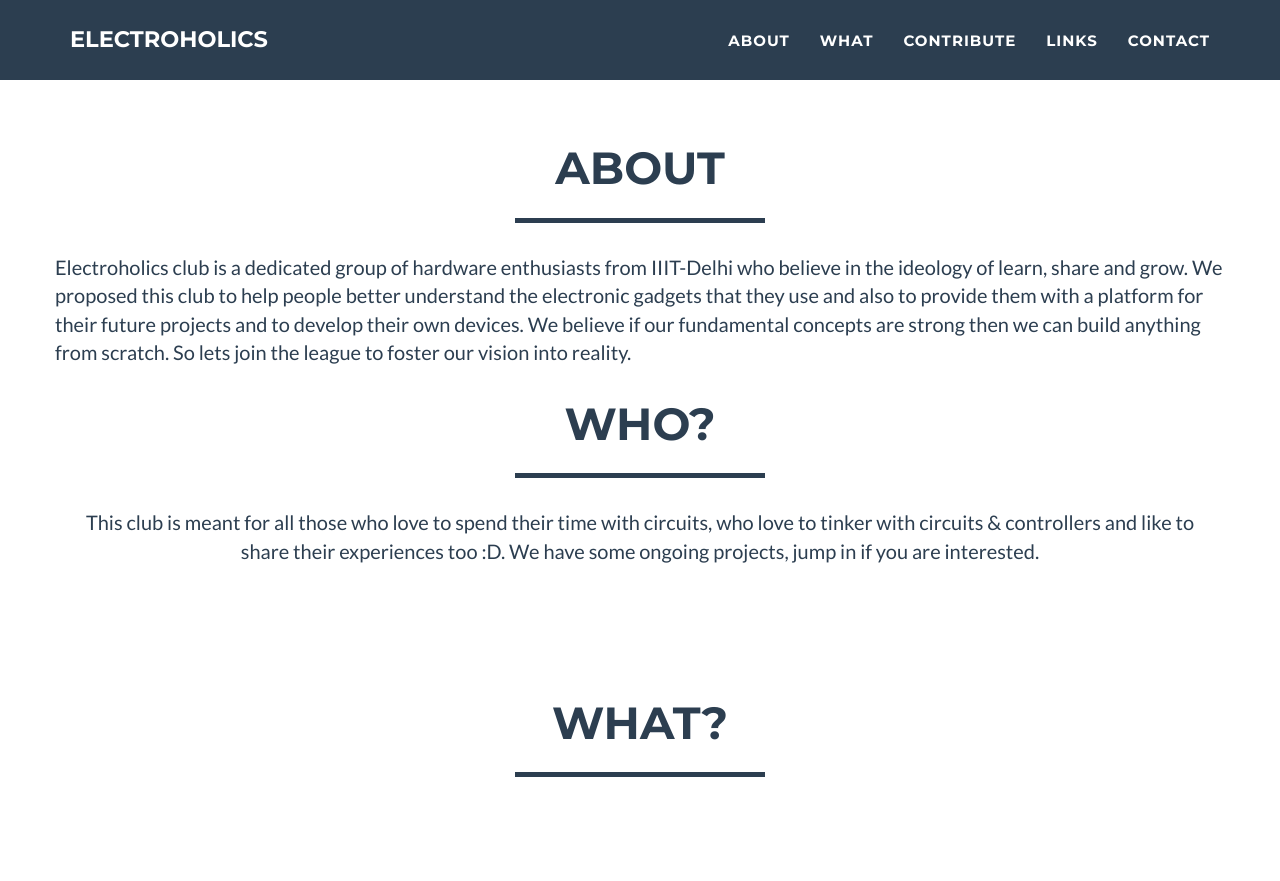
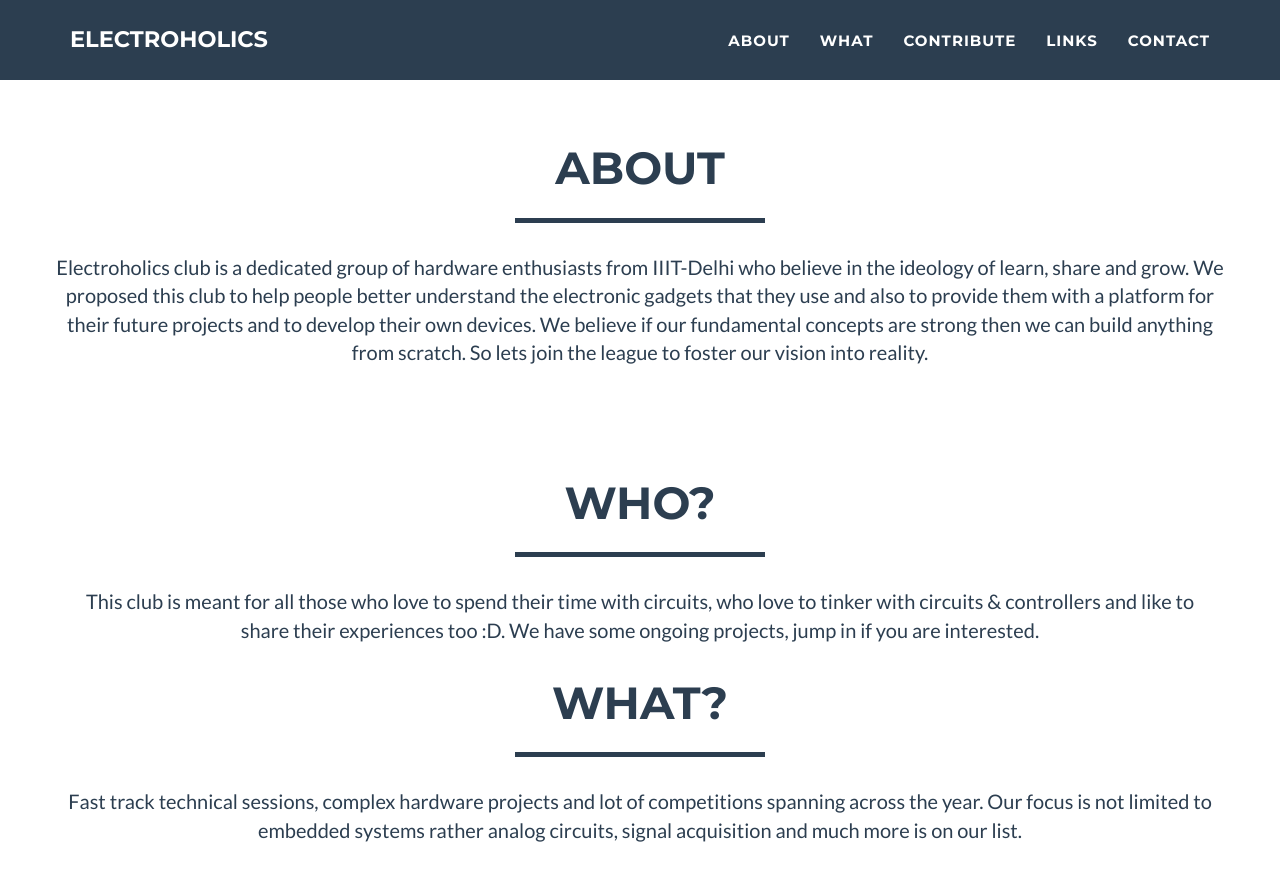
Before and after one commit to Electroholics/previous-website, a Jekyll site: the page built from index.html, in a window 1280 px wide and 900 px high, scrolled down 732 px. Shown: the top 881 px of the window. Built offline with Jekyll 4.4.1, drawn with Linux system fonts in a browser that asks for light colours.

Commit message:
added contact us customised 4

```diff
--- a/_includes/portfolio_grid.html
+++ b/_includes/portfolio_grid.html
@@ -9,34 +9,41 @@
                 </div>
             </div>
             <div class="row">
-             <p>Electroholics club is a dedicated group of hardware enthusiasts from IIIT-Delhi who believe in the ideology of learn, share and grow. We proposed this club to help people better understand the electronic gadgets that they use and also to provide them with a platform for their future projects and to develop their own devices. We believe if our fundamental concepts are strong then we can build anything from scratch. So lets join the league to foster our vision into reality.</p>
+             <p align="center">Electroholics club is a dedicated group of hardware enthusiasts from IIIT-Delhi who believe in the ideology of learn, share and grow. We proposed this club to help people better understand the electronic gadgets that they use and also to provide them with a platform for their future projects and to develop their own devices. We believe if our fundamental concepts are strong then we can build anything from scratch. So lets join the league to foster our vision into reality.</p>
+
+                <section id="who">
                 <div class="col-lg-12 text-center">
-<br>
                 <h2>Who?</h2>
                 <hr class="star-primary">
                 <p>This club is meant for all those who love to spend their time with circuits, who love to tinker with circuits & controllers and like to share their experiences too :D. We have some ongoing projects, jump in if you are interested.</p>
+                </section>
+
+
+                <section id="what">
                 <div class="col-lg-12 text-center">
-<br>
-<section id="what">
                 <h2>What?</h2>
                   <hr class="star-primary">
                 </div>
-<p>Fast track technical sessions, complex hardware projects and lot of competitions spanning across the year. Our focus is not limited to embedded systems rather analog circuits, signal acquisition and much more is on our list.</p>
+                <p align="center">Fast track technical sessions, complex hardware projects and lot of competitions spanning across the year. Our focus is not limited to embedded systems rather analog circuits, signal acquisition and much more is on our list.</p>
                 </section>
+
+                <section id="location"></section>
                 <div class="col-lg-12 text-center">
-<br>
+
                 <h2>Location ?</h2>
                 <hr class="star-primary">
                 </div>
 
-<p id="contribute">We love not to be restricted to the boring labs so this time we choose to have our sessions in the shared space, downstairs, Library building. We will be carrying our hardware stuff along to enjoy the rhythm of our sessions.</p>
+                <p>We love not to be restricted to the boring labs so this time we choose to have our sessions in the shared space, downstairs, Library building. We will be carrying our hardware stuff along to enjoy the rhythm of our sessions.</p>
+
+                <section id="contribute"></section>
                 <div class="col-lg-12 text-center">
-<br>
                 <h2>Contribute ?</h2>
                  <hr class="star-primary">
                 </div>
 
                 <p>You can contribute in two ways (i) share your technical knowledge by preparing handouts/lab experiments or lecture slides or by (ii) donating your spare hardware stuff which is getting coated in dust.</p>
+                </section>
             </div>
         </div>
     </section>
```
Lines whose indentation alone changed are shown as unchanged.
